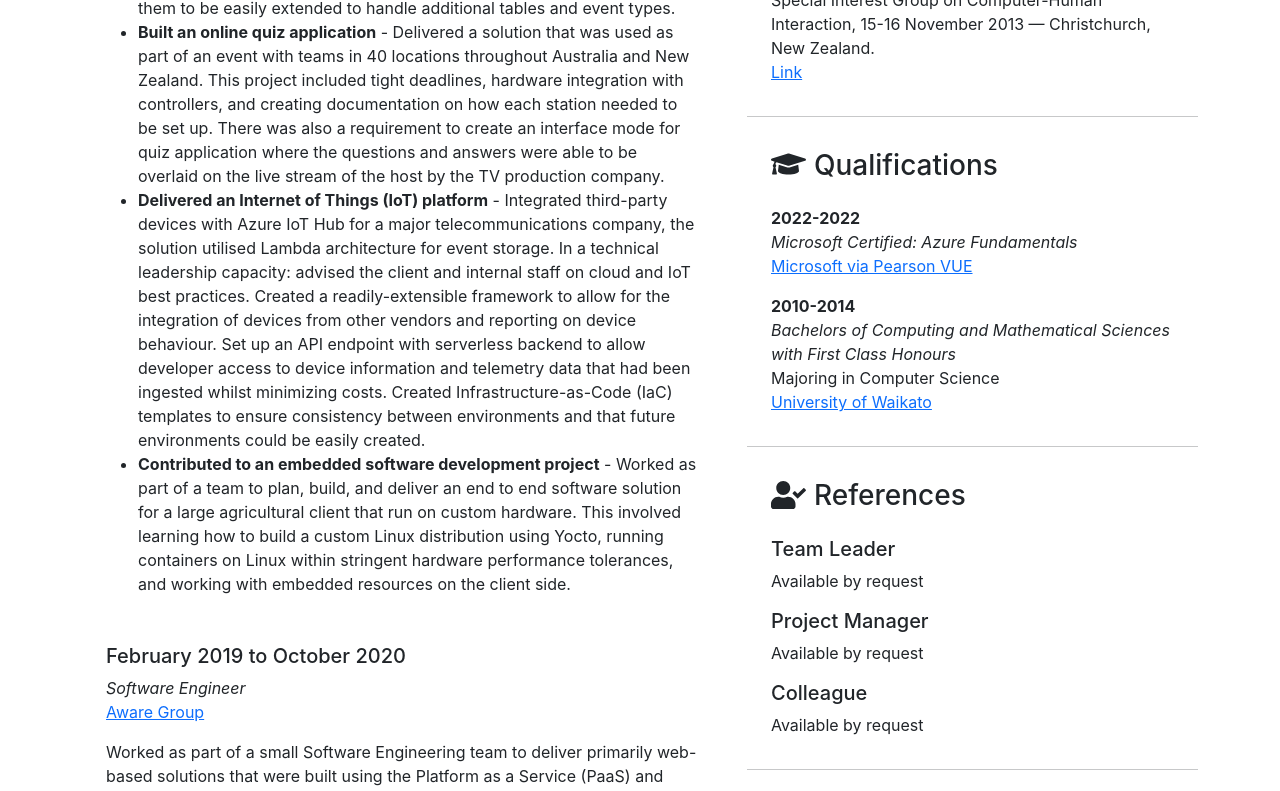
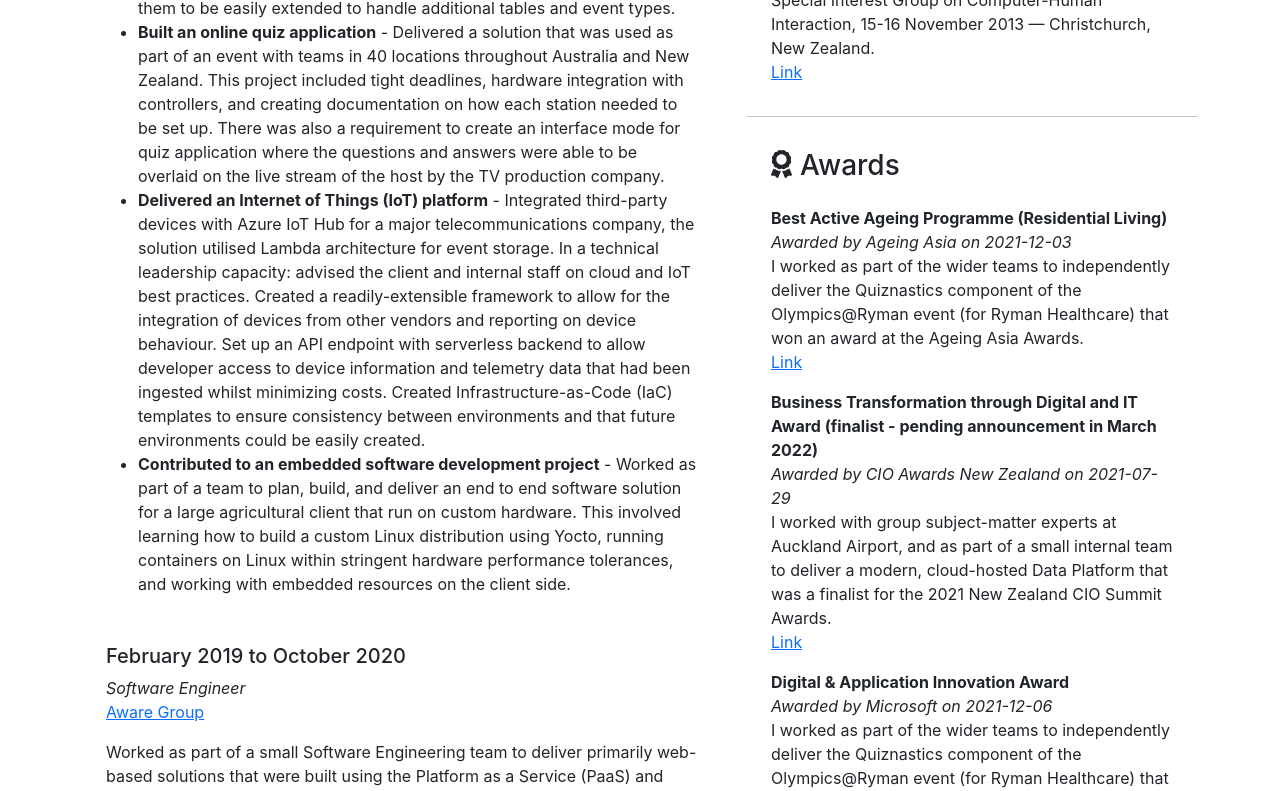
Before and after one commit to BeigeBadger/BeigeBadger.github.io, a React (Create React App) app in the folder my-cv/: page / in a window 1280 px wide. Shown: the part 5200-5991 px from the top of the page. Built offline with nearby package versions, Linux system fonts and the light colour scheme.

Commit message:
Moves awards to sidebar as it makes more sense

```diff
--- a/my-cv/src/components/resume.tsx
+++ b/my-cv/src/components/resume.tsx
@@ -6,7 +6,6 @@
 import Skills from "./skills";
 import WorkHistory from "./workHistory";
 import SideContent from "./sideContent";
-import Awards from "./awards";
 import dayjs from "dayjs";
 
 interface IResumeProps {
@@ -81,8 +80,6 @@
 					<Row>
 						<Col xs={12} md={7} lg={7} className="col-print-12">
 							<WorkHistory jobHistory={props.resumeData.jobHistory} />
-
-							<Awards awards={props.resumeData.awards} />
 						</Col>
 
 						<Col xs={12} md={5} lg={5} className="col-print-12">
--- a/my-cv/src/components/sideContent.tsx
+++ b/my-cv/src/components/sideContent.tsx
@@ -5,6 +5,7 @@
 import Publications from "./publications";
 import Qualifications from "./qualifications";
 import References from "./references";
+import Awards from "./awards";
 
 interface ISideContentProps {
 	resumeData: IResume
@@ -21,6 +22,8 @@
 
 			<Publications publications={props.resumeData.publications} />
 
+			<Awards awards={props.resumeData.awards} />
+
 			<Qualifications qualifications={props.resumeData.qualifications} />
 
 			<References references={props.resumeData.references} />
```
